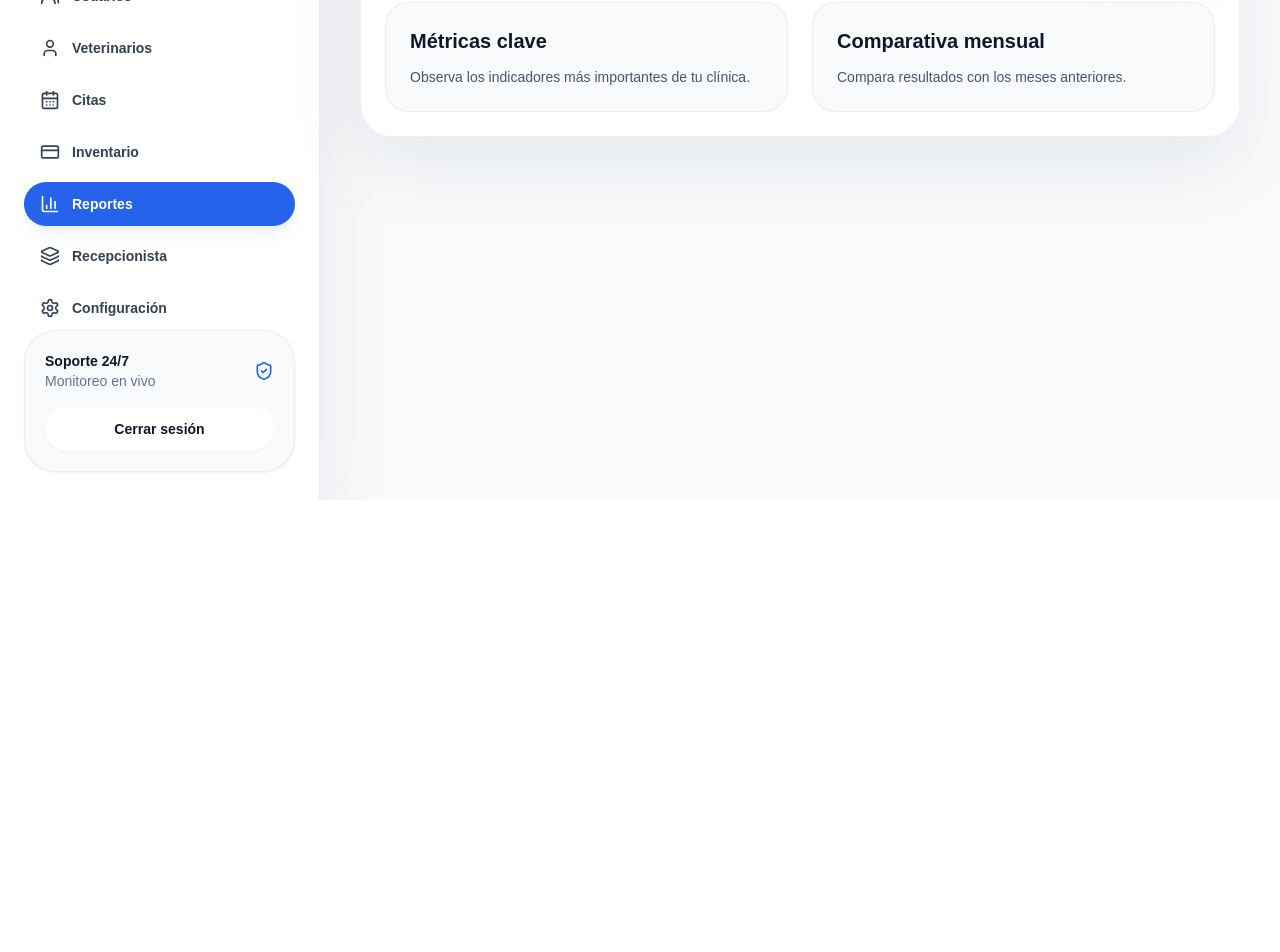
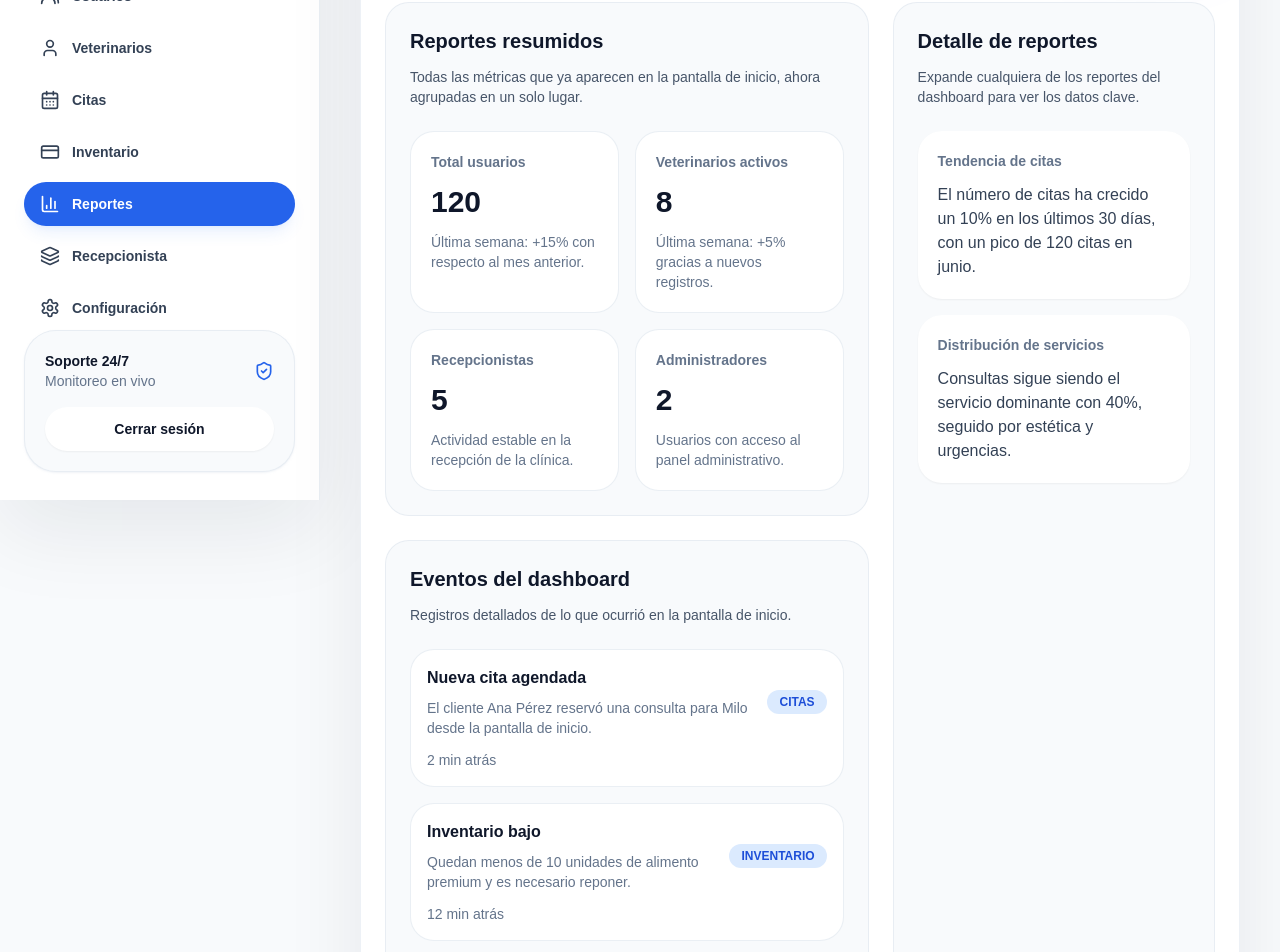
Before and after one commit to stefanysan222/Vet_Nova, a Next.js app in the folder frontend/: page /admin/reportes in a window 1280 px wide. Shown: the part 300-1252 px from the top of the page. Before the commit the page ends 800 px from the top, so only its background shows below. Built offline with nearby package versions, Linux system fonts and the light colour scheme.

Commit message:
Implement notification detail view, add admin reportes dashboard summaries, remove role selection from register

```diff
--- a/frontend/app/admin/reportes/page.tsx
+++ b/frontend/app/admin/reportes/page.tsx
@@ -1,5 +1,55 @@
 import Sidebar from "../../components/admin/Sidebar";
 import Navbar from "../../components/admin/Navbar";
+
+const summaryReports = [
+  {
+    title: "Total usuarios",
+    value: "120",
+    description: "Última semana: +15% con respecto al mes anterior.",
+  },
+  {
+    title: "Veterinarios activos",
+    value: "8",
+    description: "Última semana: +5% gracias a nuevos registros.",
+  },
+  {
+    title: "Recepcionistas",
+    value: "5",
+    description: "Actividad estable en la recepción de la clínica.",
+  },
+  {
+    title: "Administradores",
+    value: "2",
+    description: "Usuarios con acceso al panel administrativo.",
+  },
+];
+
+const dashboardEvents = [
+  {
+    title: "Nueva cita agendada",
+    detail: "El cliente Ana Pérez reservó una consulta para Milo desde la pantalla de inicio.",
+    time: "2 min atrás",
+    type: "Citas",
+  },
+  {
+    title: "Inventario bajo",
+    detail: "Quedan menos de 10 unidades de alimento premium y es necesario reponer.",
+    time: "12 min atrás",
+    type: "Inventario",
+  },
+  {
+    title: "Usuario registrado",
+    detail: "Se agregó un nuevo recepcionista al sistema desde el panel de inicio.",
+    time: "45 min atrás",
+    type: "Usuarios",
+  },
+  {
+    title: "Cita confirmada",
+    detail: "La cita de Bella fue confirmada para el viernes a las 02:00 PM.",
+    time: "1 hora atrás",
+    type: "Citas",
+  },
+];
 
 export default function ReportesPage() {
   return (
@@ -23,14 +73,57 @@ export default function ReportesPage() {
                 </button>
               </div>
 
-              <div className="mt-8 grid gap-6 lg:grid-cols-2">
+              <div className="mt-8 grid gap-6 xl:grid-cols-[1.2fr_0.8fr]">
+                <div className="space-y-6">
+                  <div className="rounded-3xl border border-slate-200/70 bg-slate-50 p-6 dark:border-slate-700 dark:bg-slate-900">
+                    <h2 className="text-xl font-semibold text-slate-900 dark:text-white">Reportes resumidos</h2>
+                    <p className="mt-3 text-sm text-slate-600 dark:text-slate-400">Todas las métricas que ya aparecen en la pantalla de inicio, ahora agrupadas en un solo lugar.</p>
+                    <div className="mt-6 grid gap-4 sm:grid-cols-2">
+                      {summaryReports.map((report) => (
+                        <div key={report.title} className="rounded-3xl border border-slate-200/70 bg-white p-5 dark:border-slate-700 dark:bg-slate-950">
+                          <p className="text-sm font-semibold text-slate-500 dark:text-slate-400">{report.title}</p>
+                          <p className="mt-3 text-3xl font-semibold text-slate-900 dark:text-white">{report.value}</p>
+                          <p className="mt-3 text-sm text-slate-500 dark:text-slate-400">{report.description}</p>
+                        </div>
+                      ))}
+                    </div>
+                  </div>
+
+                  <div className="rounded-3xl border border-slate-200/70 bg-slate-50 p-6 dark:border-slate-700 dark:bg-slate-900">
+                    <h2 className="text-xl font-semibold text-slate-900 dark:text-white">Eventos del dashboard</h2>
+                    <p className="mt-3 text-sm text-slate-600 dark:text-slate-400">Registros detallados de lo que ocurrió en la pantalla de inicio.</p>
+                    <div className="mt-6 space-y-4">
+                      {dashboardEvents.map((event) => (
+                        <div key={event.title} className="rounded-3xl border border-slate-200/70 bg-white p-4 dark:border-slate-700 dark:bg-slate-950">
+                          <div className="flex items-center justify-between gap-4">
+                            <div>
+                              <p className="text-base font-semibold text-slate-900 dark:text-white">{event.title}</p>
+                              <p className="mt-2 text-sm text-slate-500 dark:text-slate-400">{event.detail}</p>
+                            </div>
+                            <span className="rounded-full bg-blue-100 px-3 py-1 text-xs font-semibold uppercase text-blue-700 dark:bg-blue-900 dark:text-blue-200">
+                              {event.type}
+                            </span>
+                          </div>
+                          <p className="mt-3 text-sm text-slate-500 dark:text-slate-400">{event.time}</p>
+                        </div>
+                      ))}
+                    </div>
+                  </div>
+                </div>
+
                 <div className="rounded-3xl border border-slate-200/70 bg-slate-50 p-6 dark:border-slate-700 dark:bg-slate-900">
-                  <h2 className="text-xl font-semibold text-slate-900 dark:text-white">Métricas clave</h2>
-                  <p className="mt-3 text-sm text-slate-600 dark:text-slate-400">Observa los indicadores más importantes de tu clínica.</p>
-                </div>
-                <div className="rounded-3xl border border-slate-200/70 bg-slate-50 p-6 dark:border-slate-700 dark:bg-slate-900">
-                  <h2 className="text-xl font-semibold text-slate-900 dark:text-white">Comparativa mensual</h2>
-                  <p className="mt-3 text-sm text-slate-600 dark:text-slate-400">Compara resultados con los meses anteriores.</p>
+                  <h2 className="text-xl font-semibold text-slate-900 dark:text-white">Detalle de reportes</h2>
+                  <p className="mt-3 text-sm text-slate-600 dark:text-slate-400">Expande cualquiera de los reportes del dashboard para ver los datos clave.</p>
+                  <div className="mt-6 space-y-4">
+                    <div className="rounded-3xl bg-white p-5 shadow-sm dark:bg-slate-950">
+                      <p className="text-sm font-semibold text-slate-500 dark:text-slate-400">Tendencia de citas</p>
+                      <p className="mt-3 text-base leading-6 text-slate-700 dark:text-slate-300">El número de citas ha crecido un 10% en los últimos 30 días, con un pico de 120 citas en junio.</p>
+                    </div>
+                    <div className="rounded-3xl bg-white p-5 shadow-sm dark:bg-slate-950">
+                      <p className="text-sm font-semibold text-slate-500 dark:text-slate-400">Distribución de servicios</p>
+                      <p className="mt-3 text-base leading-6 text-slate-700 dark:text-slate-300">Consultas sigue siendo el servicio dominante con 40%, seguido por estética y urgencias.</p>
+                    </div>
+                  </div>
                 </div>
               </div>
             </section>
--- a/frontend/app/components/auth/RegisterForm.tsx
+++ b/frontend/app/components/auth/RegisterForm.tsx
@@ -6,14 +6,13 @@ import { useRouter } from "next/navigation";
 import { Eye, EyeOff, Lock, Mail, UserCircle } from "lucide-react";
 import Button from "../Button";
 import GoogleAuthButton from "./GoogleAuthButton";
-import { registerUser, setCurrentUser, loginOrRegisterGoogle, UserRole } from "../../../lib/auth";
+import { registerUser, setCurrentUser, loginOrRegisterGoogle } from "../../../lib/auth";
 
 const initialState = {
   name: "",
   email: "",
   password: "",
   confirmPassword: "",
-  role: "Cliente" as UserRole,
   acceptTerms: false,
 };
 
@@ -81,7 +80,7 @@ export default function RegisterForm() {
       name: formData.name,
       email: formData.email,
       password: formData.password,
-      role: formData.role as UserRole,
+      role: "Cliente",
     });
 
     if (result.error) {
@@ -202,23 +201,6 @@ export default function RegisterForm() {
       </div>
 
       <div className="grid gap-3">
-        <div className="space-y-2">
-          <label className="text-sm font-semibold text-slate-700" htmlFor="role">
-            Rol
-          </label>
-          <select
-            id="role"
-            value={formData.role}
-            onChange={(event) => handleChange("role", event.target.value)}
-            className="w-full rounded-2xl border border-slate-200 bg-white px-4 py-2.5 text-sm text-slate-900 outline-none transition focus:border-blue-500 focus:ring-2 focus:ring-blue-100"
-          >
-            <option>Cliente/Usuario</option>
-            <option>Administrador</option>
-            <option>Veterinario</option>
-            <option>Recepcionista</option>
-          </select>
-        </div>
-
         <div className="rounded-2xl border border-slate-200 bg-white p-4">
           <label className="inline-flex items-start gap-2 text-sm text-slate-600">
             <input
```
Also changed, not shown: frontend/app/cliente/notificaciones/page.tsx (+88 -5 lines).
